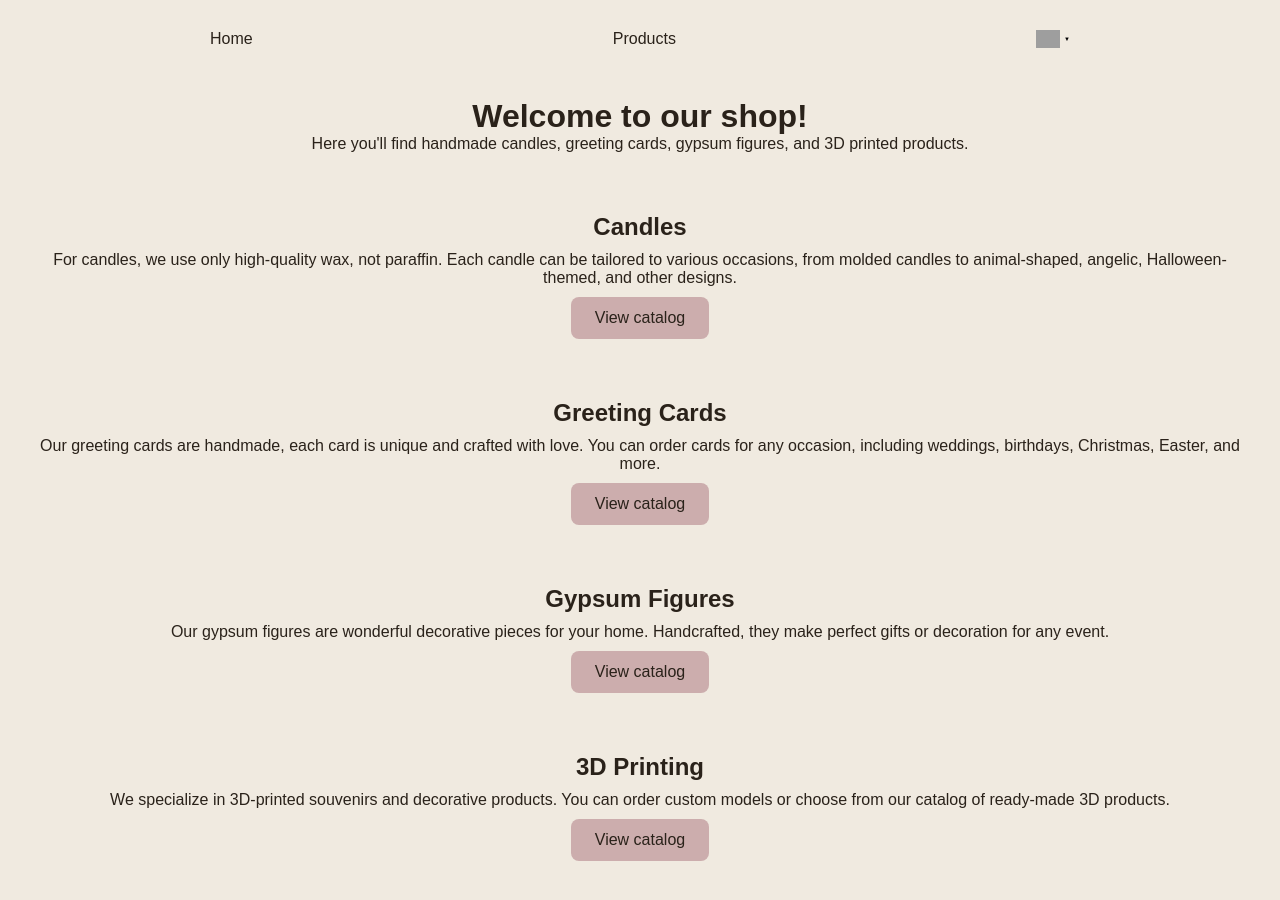
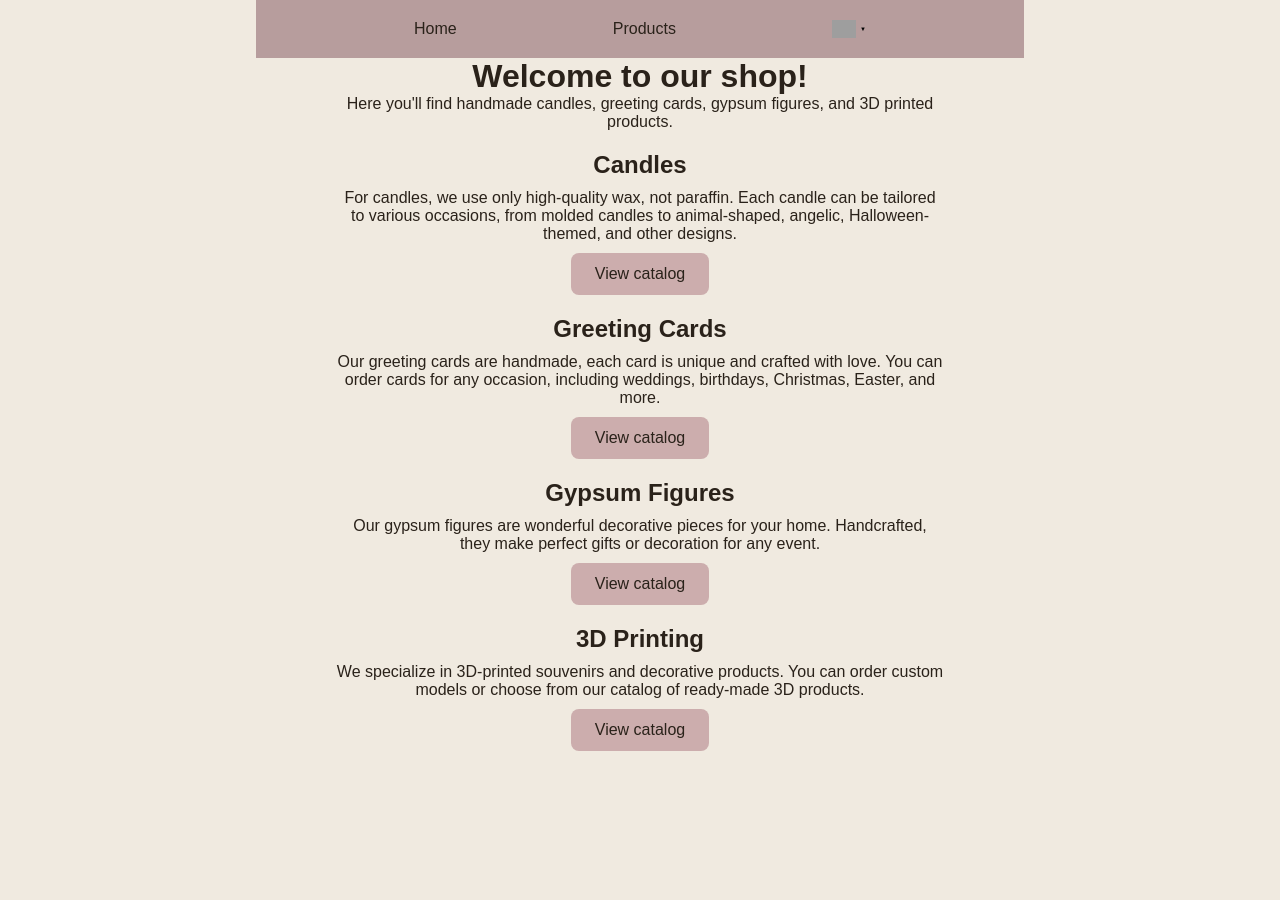
Before and after one commit to acvetochka/handmade-shop, a Next.js app: page /en in a window 1280 px wide. After the commit the page ends 800 px from the top, so only its background shows below. Built offline with nearby package versions, Linux system fonts and the light colour scheme; grey boxes are pictures that could not be loaded.

Commit message:
change container styles

```diff
--- a/src/app/[locale]/page.tsx
+++ b/src/app/[locale]/page.tsx
@@ -1,11 +1,10 @@
 import { HeroSection, HomeCategory } from "@/sections";
 
 export default function HomePage() {
-
   return (
-    <main>
+    <>
       <HeroSection />
       <HomeCategory />
-    </main>
+    </>
   );
 }
--- a/src/app/globals.css
+++ b/src/app/globals.css
@@ -6,7 +6,6 @@
   --button-background: #ccadad;
   /* --button-hover: #a99eb5; */
   --button-hover: #b79d9d;
-
 }
 
 /* @media (prefers-color-scheme: dark) {
@@ -28,6 +27,22 @@ body {
   font-family: Arial, Helvetica, sans-serif;
   -webkit-font-smoothing: antialiased;
   -moz-osx-font-smoothing: grayscale;
+
+  /* max-width: 1440px; */
+  max-width: 393px;
+  margin: 0 auto;
+
+  @media screen and (min-width: 393px) {
+    max-width: 393px;
+  }
+
+  @media screen and (min-width: 768px) {
+    max-width: 768px;
+  }
+
+  @media screen and (min-width: 1440px) {
+    max-width: 1440px;
+  }
 }
 
 * {
@@ -47,6 +62,5 @@ a {
   }
 } */
 
-
 /* box-shadow: 1px 1px 5px #5d2c13; */
 /* #ead4d4,#f0eae0,#cee0e6,#c6b4d8,#f5c0bf */
--- a/src/components/Container/Container.styles.tsx
+++ b/src/components/Container/Container.styles.tsx
@@ -1,8 +1,19 @@
 import { css } from "@emotion/react";
 
 export const container = css`
-  padding: 20px;
+  padding: 0 60px;
   text-align: center;
-  max-width: 1440px;
+  // max-width: 1440px;
+  max-width: 393px
   margin: 0 auto;
+  width: 100%;
+
+  @media screen and (min-width: 393px){
+  max-width: 393px}
+
+   @media screen and (min-width: 768px){
+  max-width: 768px}
+
+     @media screen and (min-width: 1440px){
+  max-width: 1440px}
 `;
--- a/src/sections/Header/Header.styles.tsx
+++ b/src/sections/Header/Header.styles.tsx
@@ -1,7 +1,8 @@
-import { css } from '@emotion/react';
+import { css } from "@emotion/react";
 
 export const headerStyles = css`
-display: flex;
-justify-content: space-around;
-padding: 10px;
-`
+  display: flex;
+  justify-content: space-around;
+  padding: 10px;
+  background-color: #b79d9d;
+`;
--- a/src/sections/Header/Header.tsx
+++ b/src/sections/Header/Header.tsx
@@ -10,7 +10,7 @@ export const Header = (): JSX.Element => {
   const locale = params?.locale as string;
 
   return (
-    <header>
+    <header css={headerStyles}>
       <Container>
         <div css={headerStyles}>
           <Link href="/">Home</Link>
```
